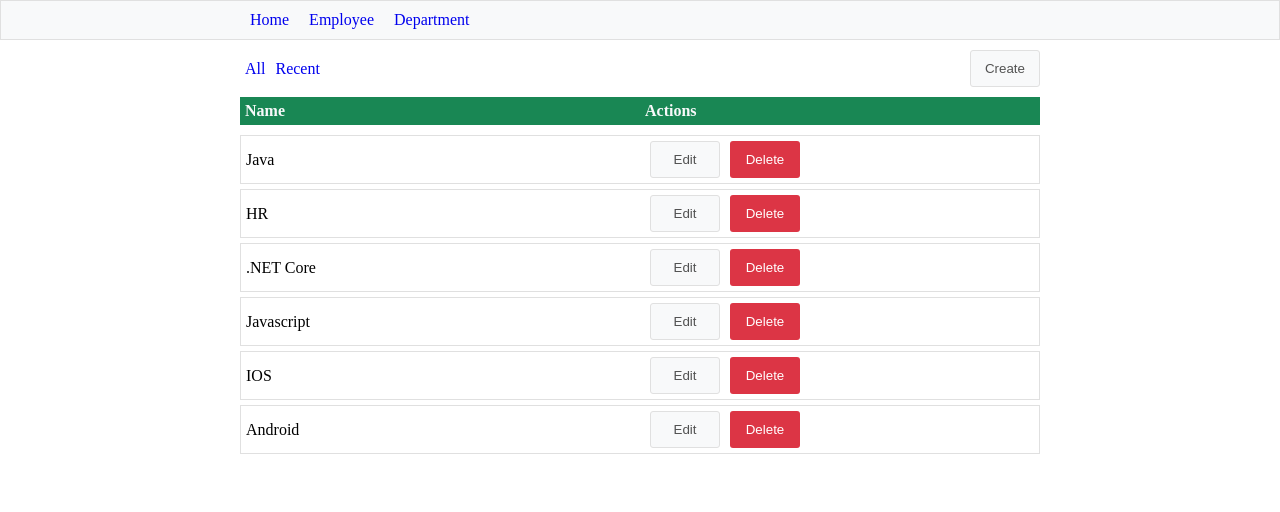
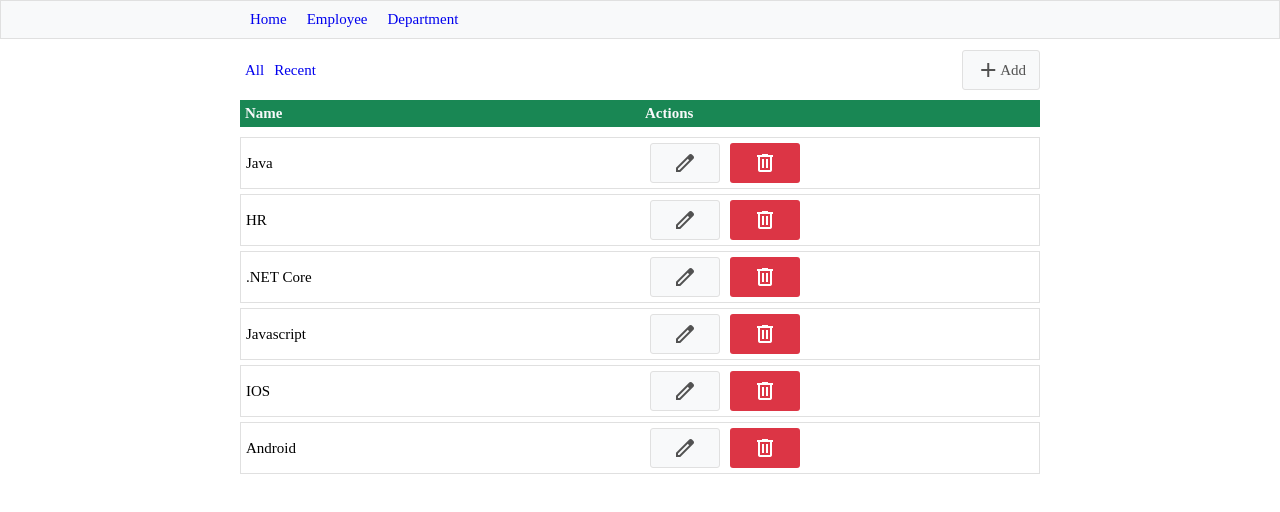
Before and after one commit to edzaryan/Employee-CRUD-App-Frontend, a React (Create React App) app: page /department in a window 1280 px wide. Shown: the top 512 px of the page. Built offline with nearby package versions, Linux system fonts and the light colour scheme; data requests are answered from the project's data file.

Commit message:
change-loader

```diff
--- a/public/index.html
+++ b/public/index.html
@@ -11,6 +11,7 @@
     />
     <link rel="apple-touch-icon" href="%PUBLIC_URL%/logo192.png" />
     <link rel="manifest" href="%PUBLIC_URL%/manifest.json" />
+    <link rel="stylesheet" href="https://fonts.googleapis.com/css2?family=Material+Symbols+Outlined:opsz,wght,FILL,GRAD@20,300,0,0" />
     <title>React App</title>
   </head>
   <body>
--- a/src/components/pages/Department/Department.jsx
+++ b/src/components/pages/Department/Department.jsx
@@ -36,21 +36,29 @@ export default function Department({ dep, setDepartments }) {
             <div className="fl1">
               <input type="text" className="w100" value={ v } onChange={ e => setV(e.target.value) }/>
             </div>
-            <div className="fl1">
-              <button className="btn-light mg10-l" onClick={ onCancel }>Cancel</button>
-              <button className="btn-primary mg10-l">Apply</button>
+            <div className="fl1 flex">
+              <button className="btn-light mg10-l" onClick={ onCancel }>
+                <span className="material-symbols-outlined">close</span>
+              </button>
+              <button className="btn-primary mg10-l">
+                <span className="material-symbols-outlined">done</span>
+              </button>
             </div>
           </form> :
           <div className="fl1 flex">
             <div className="fl1 flex faic" onDoubleClick={ () => setFormOpened(true) }>{ v }</div>
             <div className="fl1 flex">
-              <button className="btn-light mg10-l" onClick={ () => setFormOpened(true) }>Edit</button>
-              <button className="btn-danger mg10-l" onClick={
+              <button className="btn-light mg10-l" onClick={ () => setFormOpened(true) }>
+                <span className="material-symbols-outlined">edit</span>
+              </button>
+              <button className="btn-danger mg10-l flex faic fjc-c" onClick={
                 () => {
                   deleteDepartment(dep.id)
                   setDepartments(oldDeps => oldDeps.filter(department => department.id !== dep.id))
                 }
-              }>Delete</button>
+              }>
+                <span className="material-symbols-outlined">delete</span>
+              </button>
             </div>
           </div>
       }
--- a/src/components/pages/Department/DepartmentCreateModal.jsx
+++ b/src/components/pages/Department/DepartmentCreateModal.jsx
@@ -15,9 +15,11 @@ function EmployeeCreateModal({ setModalOpened, createDepartment }) {
   return (
     <div className="modalbase">
       <div className="modal">
-        <div className="flex fjc-b bg-suc pd10 fc-lgt">
+        <div className="header">
           <div>Create Department</div>
-          <div onClick={ () => setModalOpened(false) }>X</div>
+          <div onClick={ () => setModalOpened(false) }>
+            <span className="material-symbols-outlined">close</span>
+          </div>
         </div>
         <form className="flex mg20" onSubmit={ handleSubmit }>
           <div className="fl1 flex fl-dir">
--- a/src/components/pages/Department/DepartmentList.jsx
+++ b/src/components/pages/Department/DepartmentList.jsx
@@ -1,11 +1,16 @@
 import React from "react"
 import Department from "./Department"
+import loader from "../../../icons/loader.svg";
 
 export default function DepartmentList({ list, setDepartments }) {
   return (
     <div className="mg10-t">
       {
-        list.map(department => <Department key={ department.id } dep={ department } setDepartments={ setDepartments } />)
+        list.length !== 0 ?
+          list.map(department => <Department key={ department.id } dep={ department } setDepartments={ setDepartments } />) :
+          <div className="flex fjc-c faic pd10">
+            <img src={ loader } alt="loader" />
+          </div>
       }
     </div>
   )
--- a/src/components/pages/Department/DepartmentPage.jsx
+++ b/src/components/pages/Department/DepartmentPage.jsx
@@ -3,6 +3,7 @@ import axios from "axios"
 import DepartmentCreateModal from "./DepartmentCreateModal";
 import DepartmentList from "./DepartmentList";
 import {Link, Route, Routes} from "react-router-dom";
+// import Plus from '../../../icons/Plus.svg'
 
 export default function DepartmentPage() {
   const [modalOpened, setModalOpened] = useState(false)
@@ -35,12 +36,14 @@ export default function DepartmentPage() {
           <Link to="" className="pd5">All</Link>
           <Link to="recent" className="pd5">Recent</Link>
         </div>
-        <button className="btn-light" onClick={ () => setModalOpened(true) }>Create</button>
+        <button className="btn-light flex faic fjc-c" onClick={ () => setModalOpened(true) }>
+          <span className="material-symbols-outlined">add</span> Add
+        </button>
       </div>
       <div>
-        <div className="flex bg-suc">
-          <div className="fl1 ptb5 plr5 fw9 fc-lgt">Name</div>
-          <div className="fl1 ptb5 plr5 fw9 fc-lgt">Actions</div>
+        <div className="thead">
+          <div>Name</div>
+          <div>Actions</div>
         </div>
         <Routes>
           <Route index element={ <DepartmentList list={ departments } setDepartments={ setDepartments } /> } />
--- a/src/components/pages/Employee/Employee.jsx
+++ b/src/components/pages/Employee/Employee.jsx
@@ -14,7 +14,10 @@ export default function Employee({ employee }) {
         <div className="fl1 pd5">{ employee.surname }</div>
         <div className="fl1 pd5">{ employee.department }</div>
         <div className="fl1 pd5">
-          <Link to={`/employee/${ employee.id }/details`} className="pd5">Details</Link>
+          <Link to={`/employee/${ employee.id }/details`} className="pd5 flex faic">
+            More
+            <span className="material-symbols-outlined">expand_more</span>
+          </Link>
         </div>
       </div>
     </div>
--- a/src/components/pages/Employee/EmployeeCreateModal.jsx
+++ b/src/components/pages/Employee/EmployeeCreateModal.jsx
@@ -15,9 +15,11 @@ function EmployeeCreateModal({ setModalOpened, createEmployee }) {
   return (
     <div className="modalbase">
       <div className="modal">
-        <div className="flex fjc-b bg-suc pd10 fc-lgt">
+        <div className="header">
           <div>Create Employee</div>
-          <div onClick={ () => setModalOpened(false) }>X</div>
+          <div onClick={ () => setModalOpened(false) }>
+            <span className="material-symbols-outlined">close</span>
+          </div>
         </div>
         <form className="flex mg20" onSubmit={ handleSubmit }>
           <div className="img mg20-r"></div>
--- a/src/components/pages/Employee/EmployeeDetails.jsx
+++ b/src/components/pages/Employee/EmployeeDetails.jsx
@@ -41,8 +41,12 @@ function EmployeeDetails() {
   return (
     <div>
       <div className="flex fjc-b">
-        <button onClick={ goBack } className="btn btn-light">Go back</button>
-        <button onClick={ handleDelete } className="btn btn-danger">Delete</button>
+        <button onClick={ goBack } className="btn btn-link">
+          <span className="material-symbols-outlined">arrow_back_ios</span>Go back
+        </button>
+        <button onClick={ handleDelete } className="btn btn-danger">
+          <span className="material-symbols-outlined">delete</span>
+        </button>
       </div>
       <div className="flex fjc-b mg20-t">
         <div className="flex fl1">
--- a/src/components/pages/Employee/EmployeeList.jsx
+++ b/src/components/pages/Employee/EmployeeList.jsx
@@ -1,11 +1,16 @@
 import React from "react"
 import Employee from "./Employee"
+import loader from "../../../icons/loader.svg"
 
 export default function EmployeeList({ list, setEmployees }) {
   return (
     <div className="mg10-t">
       {
-        list.map(employee => <Employee key={ employee.id } employee={ employee } />)
+        list.length !== 0 ?
+          list.map(employee => <Employee key={ employee.id } employee={ employee } />) :
+          <div className="flex fjc-c faic pd10">
+            <img src={ loader } alt="loader" />
+          </div>
       }
     </div>
   )
--- a/src/components/pages/Employee/EmployeePage.jsx
+++ b/src/components/pages/Employee/EmployeePage.jsx
@@ -35,15 +35,17 @@ export default function EmployeePage() {
           <Link to="" className="pd5">All</Link>
           <Link to="recent" className="pd5">Recent</Link>
         </div>
-        <button className="btn-light" onClick={ () => setModalOpened(true) }>Create</button>
+        <button className="btn-light" onClick={ () => setModalOpened(true) }>
+          <span className="material-symbols-outlined">add</span> Add
+        </button>
       </div>
       <div>
-        <div className="flex bg-suc">
-          <div className="fl1 ptb5 plr5"></div>
-          <div className="fl1 ptb5 plr5 fw9 fc-lgt">Name</div>
-          <div className="fl1 ptb5 plr5 fw9 fc-lgt">Surname</div>
-          <div className="fl1 ptb5 plr5 fw9 fc-lgt">Department</div>
-          <div className="fl1 ptb5 plr5 fw9 fc-lgt">Actions</div>
+        <div className="thead">
+          <div></div>
+          <div>Name</div>
+          <div>Surname</div>
+          <div>Department</div>
+          <div>Actions</div>
         </div>
         <Routes>
           <Route index element={ <EmployeeList list={ employees } setEmployees={ setEmployees } /> } />
--- a/src/components/pages/form/TextInput.jsx
+++ b/src/components/pages/form/TextInput.jsx
@@ -23,14 +23,20 @@ export default function TextInput({ field, displayName, initialValue, updateEmpl
         isFormOpened ?
           <form className="flex mg5-t" onSubmit={ handleSubmit }>
             <input type="text" id={ displayName } name={ field } className="fl1" value={ v } onChange={ e => setV(e.target.value) }/>
-            <div>
-              <button className="btn btn-light mg10-l pd10" onClick={ onCancel }>Cancel</button>
-              <button className="btn btn-primary mg10-l pd10">Apply</button>
+            <div className="flex">
+              <button className="btn btn-light mg10-l pd10" onClick={ onCancel }>
+                <span className="material-symbols-outlined">close</span>
+              </button>
+              <button className="btn btn-primary mg10-l pd10">
+                <span className="material-symbols-outlined">done</span>
+              </button>
             </div>
           </form> :
           <div className="flex mg5-t">
             <div className="fl1 ptb10" onDoubleClick={ () => setFormOpened(true) }>{ v }</div>
-            <button className="pd10 btn btn-light" onClick={ () => setFormOpened(true) }>Edit</button>
+            <button className="pd10 btn btn-light" onClick={ () => setFormOpened(true) }>
+              <span className="material-symbols-outlined">edit</span>
+            </button>
           </div>
       }
     </div>
--- a/src/index.css
+++ b/src/index.css
@@ -1,3 +1,5 @@
+@import url('https://fonts.googleapis.com/css2?family=Lato&family=Roboto&display=swap');
+
 * {
     margin: 0;
     padding: 0;
@@ -5,6 +7,8 @@
     text-decoration: none;
     border: none;
     outline: none;
+    font-family: Roboto Arial;
+    font-size: 15px;
 }
 
 /* MODAL */
@@ -20,11 +24,27 @@
 
 .modal {
     width: 560px;
+    border-radius: 3px;
     position: relative;
     left: 50%;
     top: 50%;
     transform: translate(-50%, -70%);
     background-color: #F8F9FA;
+}
+
+.modal .header {
+    display: flex;
+    justify-content: space-between;
+    align-items: center;
+    color: #ffffff;
+    background-color: #198754;
+    padding: 6px;
+    border-radius: 3px 3px 0 0;
+    font-weight: 700;
+}
+
+.modal .header > div {
+    font-size: 17px;
 }
 
 .modal .img {
@@ -48,16 +68,35 @@ select {
     border: 1px solid #e0e0e0;
 }
 
+/* TABLE */
+
+.thead {
+    display: flex;
+    background-color: #198754;
+    user-select: none;
+}
+
+.thead > div {
+    color: #F8F9FA;
+    font-weight: 600;
+    padding: 5px;
+    flex: 1;
+}
+
 /* BUTTONS */
 
 button {
     display: inline-block;
     min-width: 70px;
-    height: 37px;
+    height: 40px;
     cursor: pointer;
     border-radius: 3px;
     font-weight: 500;
     user-select: none;
+    display: flex;
+    justify-content: center;
+    align-items: center;
+    padding: 0 13px;
 }
 
 .btn-primary {
@@ -89,6 +128,11 @@ button {
     color: #525252;;
     background-color: #F8F9FA;
     border: 1px solid #e0e0e0;
+}
+
+.btn-link {
+    color: #525252;
+    background-color: white;
 }
 
 
```
Also changed, not shown: src/icons/loader.svg (added).
